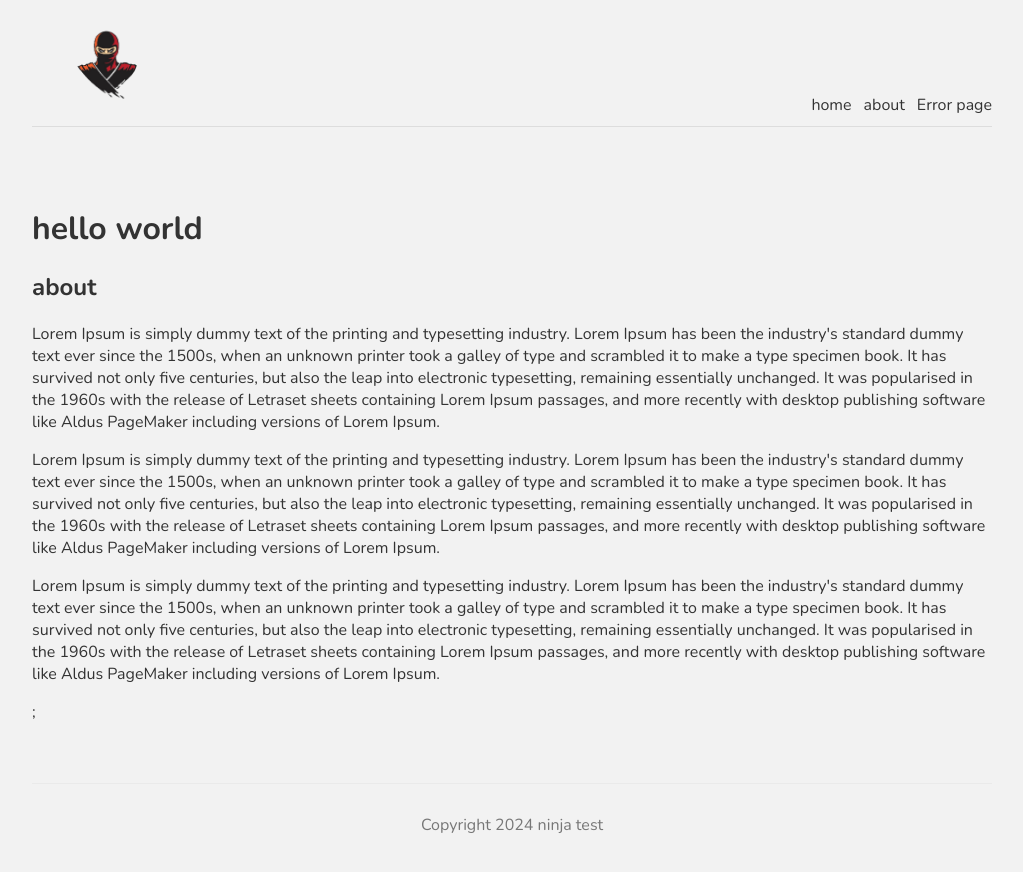
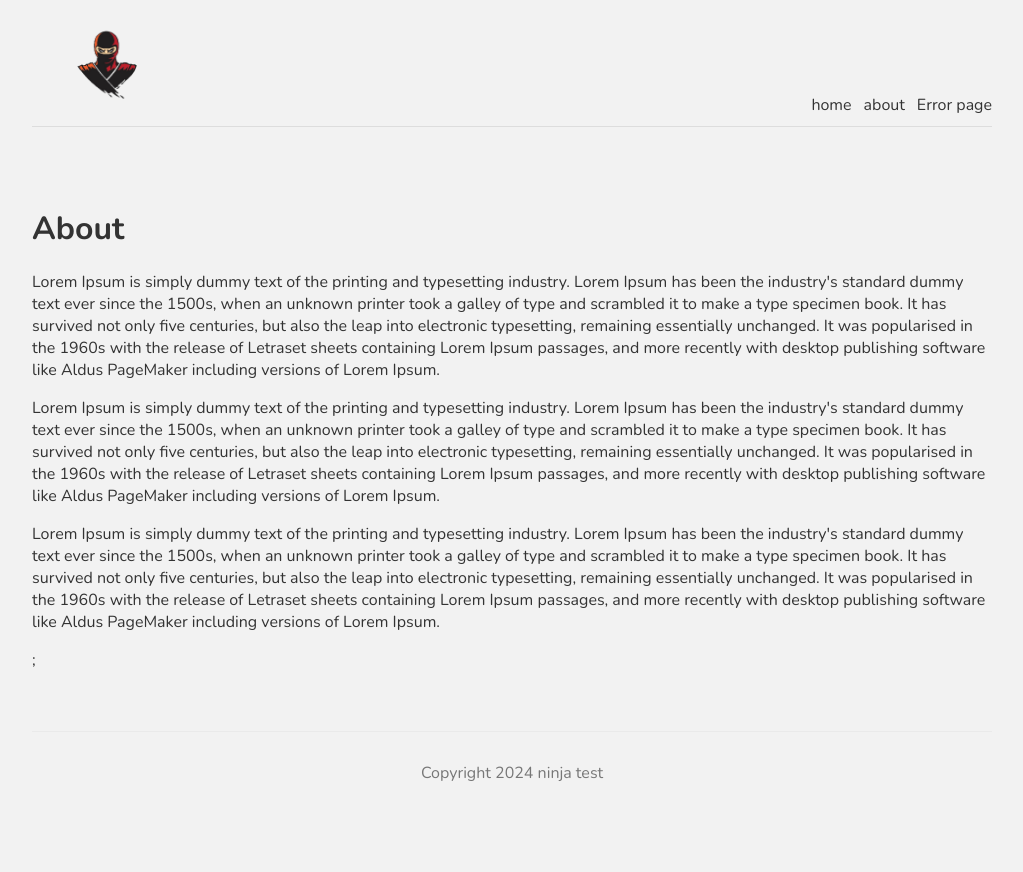
Before and after one commit to JadMcheik/ninjaTest, a Next.js app: page /about in a window 1280 px wide. Shown: the whole page, without its empty margins (128-1151 px from the left). After the commit the page ends 822 px from the top, so only its background shows below. Built offline with nearby package versions, Linux system fonts and the light colour scheme.

Commit message:
changed about page

```diff
--- a/pages/about.js
+++ b/pages/about.js
@@ -8,8 +8,8 @@ const about = () => {
 
 </Head>
 <div>
-<h1>hello world</h1>
-<h2>about </h2>
+<h1>About</h1>
+
 
 
 <p>Lorem Ipsum is simply dummy text of the printing and typesetting industry. Lorem Ipsum has been the industry's standard dummy text ever since the 1500s, when an unknown printer took a galley of type and scrambled it to make a type specimen book. It has survived not only five centuries, but also the leap into electronic typesetting, remaining essentially unchanged. It was popularised in the 1960s with the release of Letraset sheets containing Lorem Ipsum passages, and more recently with desktop publishing software like Aldus PageMaker including versions of Lorem Ipsum.</p>
```
